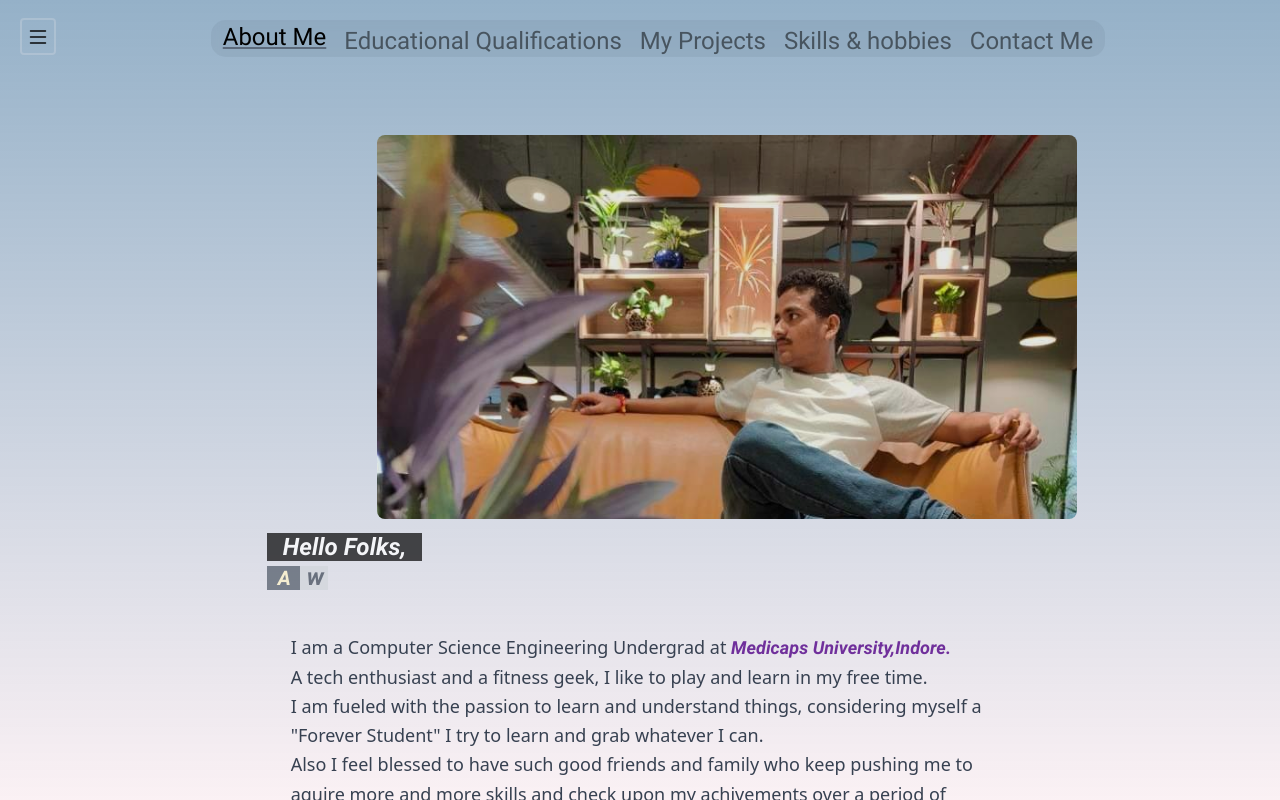
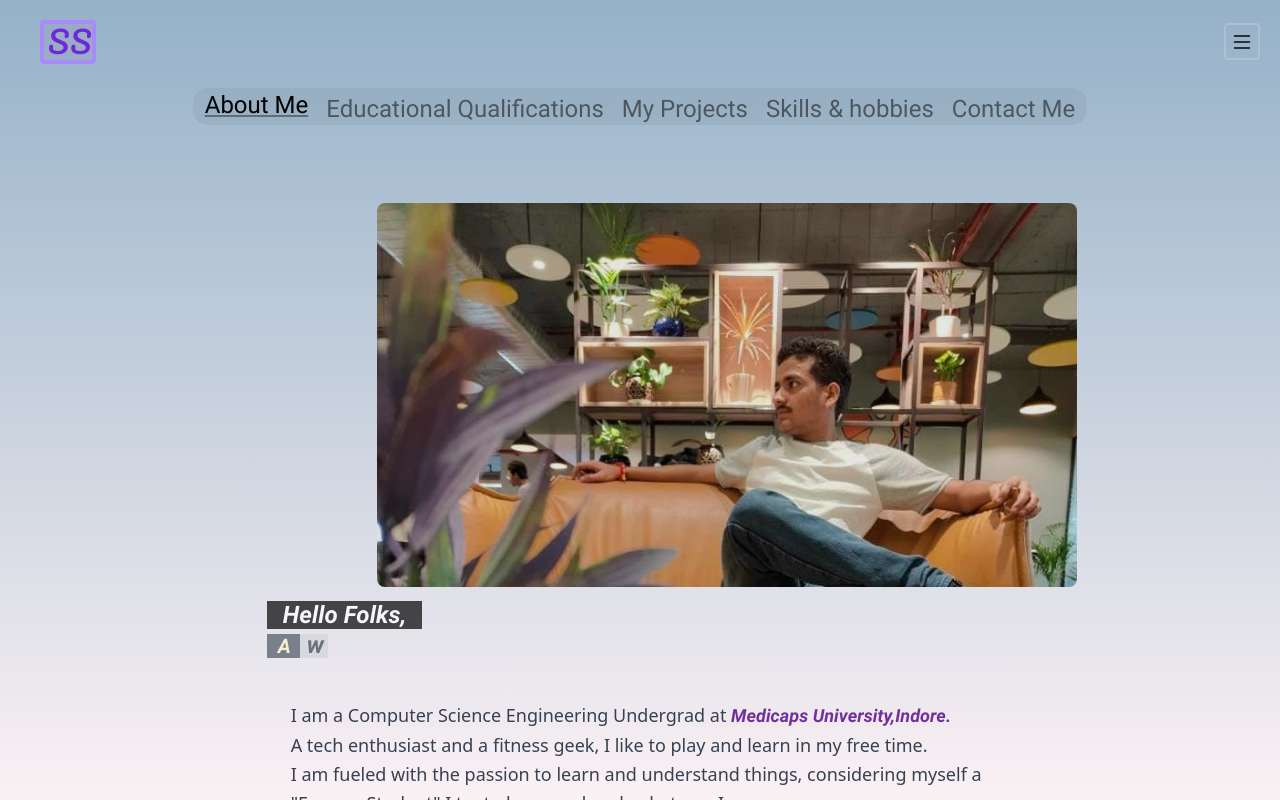
Before and after one commit to sushantsharma08/portfolio, an Angular app in the folder portfolio/: page /home in a window 1280 px wide. Shown: the top 800 px of the page. Built offline with nearby package versions, Linux system fonts and the light colour scheme.

Commit message:
update header

```diff
--- a/portfolio/src/app/component/constants/header/header.component.html
+++ b/portfolio/src/app/component/constants/header/header.component.html
@@ -1,6 +1,7 @@
 <header class="text-gray-600 body-font" class="aboutHeader">
   <div class="container mx-auto flex flex-wrap p-5 md:flex-row items-center " style="padding-bottom: 78px;">
-    <div  class="icon mb-1 z-30" (click)="navToggle()">
+    <div  class="icon z-30 flex w-screen justify-between mb-6" (click)="navToggle()">
+      <span class="logo ml-5 text-3xl border-4 px-1 rounded border-purple-400 text-purple-700" style="font-family:'Pacifico';">S S</span>
       <button class="button">
 
         <i class="bi bi-list text-2xl border-2 border-opacity-25 rounded px-1"></i>
--- a/portfolio/src/app/component/constants/header/header.component.scss
+++ b/portfolio/src/app/component/constants/header/header.component.scss
@@ -30,3 +30,37 @@ a{
 a:hover{
     color: rgb(0, 0, 0);
 }
+.logo{
+    letter-spacing: -0.2rem;
+    position: relative;
+}
+.logo::after,.logo::before{
+    content: '';
+    position: absolute;
+    width: calc(100% + 5px);
+    height: calc(100% + 5px);
+    top: -2px;
+    left:-2px;
+    background-image: linear-gradient(45deg, #7a57b17a,
+    #b8529a7a,
+    #bd5f757a,
+    #7a57b17a,);
+    background-size: 400%;
+    z-index: -2;
+    opacity: 10%;
+
+}
+.logo:hover:before,
+.logo:hover:after{
+    opacity: 90%;
+    filter: blur(12px);
+    animation: bg-animation 4s infinite ;
+}
+@keyframes bg-animation {
+    0%{
+       background-position: left;
+    }
+    100%{
+        background-position: right;
+    }
+}
```
